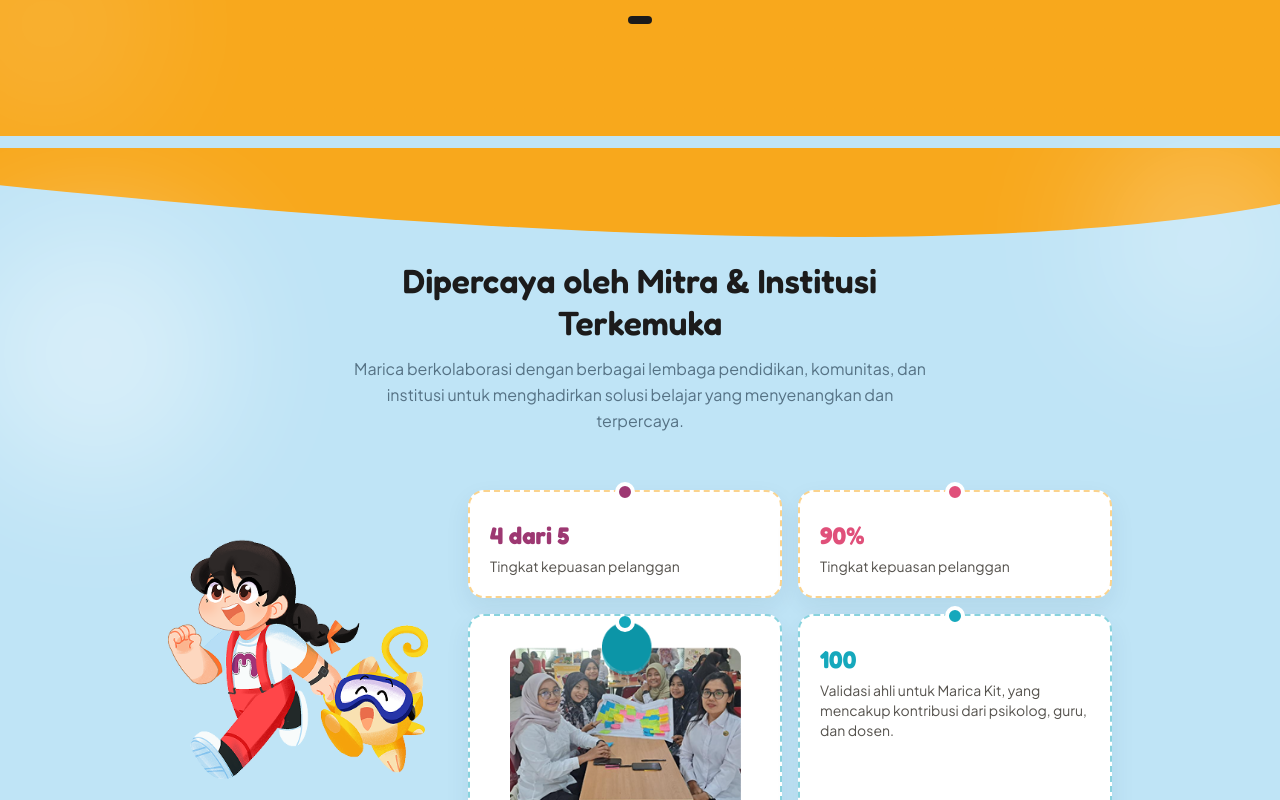
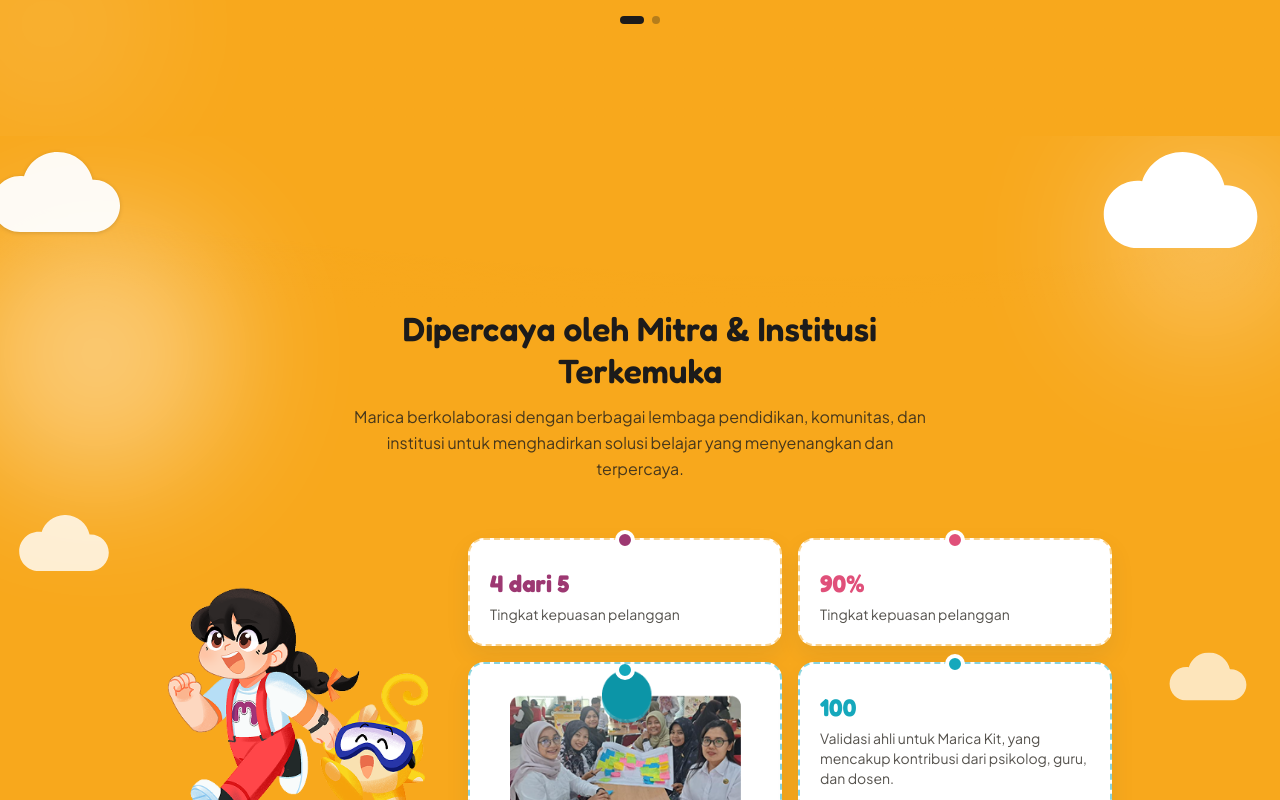
Before and after one commit to AjikiaRamadhani/LandingPageMarica, a Next.js app: page / in a window 1280 px wide. Shown: the part 6180-6980 px from the top of the page. Built offline with nearby package versions, Linux system fonts and the light colour scheme.

Commit message:
feature-main-3

```diff
--- a/app/components/BenefitsSection.tsx
+++ b/app/components/BenefitsSection.tsx
@@ -140,10 +140,10 @@ export default function BenefitsSection() {
         {benefits.map((item, i) => (
           <motion.div
             key={item.key}
-            initial={{ opacity: 0, y: 32 }}
-            whileInView={{ opacity: 1, y: 0 }}
-            viewport={{ once: true, amount: 0.2 }}
-            transition={{ duration: 0.6, delay: 0.05, ease: "easeOut" }}
+            initial={{ opacity: 0, x: item.reverse ? 96 : -96 }}
+            whileInView={{ opacity: 1, x: 0 }}
+            viewport={{ once: true, amount: 0.4, margin: "0px 0px -100px 0px" }}
+            transition={{ duration: 0.65, ease: "easeOut" }}
             className={`flex flex-col items-center gap-10 rounded-[32px] bg-white p-7 shadow-[0_20px_50px_rgba(120,60,10,0.15)] sm:p-9 lg:gap-14 lg:p-12 ${
               item.reverse ? "lg:flex-row-reverse" : "lg:flex-row"
             }`}
--- a/app/components/TestimonialSection.tsx
+++ b/app/components/TestimonialSection.tsx
@@ -68,7 +68,7 @@ export default function TestimonialSection() {
       const step = firstCard.offsetWidth + gap;
       setCardStep(step);
 
-      const visibleCount = Math.max(1, Math.round(viewport.offsetWidth / step));
+      const visibleCount = Math.max(1, Math.floor(viewport.offsetWidth / step));
       setMaxIndex(Math.max(0, testimonials.length - visibleCount));
     };
 
--- a/app/components/TrustSection.tsx
+++ b/app/components/TrustSection.tsx
@@ -32,9 +32,6 @@ const logos = Array.from({ length: 15 }, (_, i) => ({
   key: `logo-${i + 1}`,
   src: `/images/partners/logo-${i + 1}.png`,
 }));
-
-const logoRow1 = logos.slice(0, 8);
-const logoRow2 = logos.slice(8);
 
 function LogoMarqueeRow({
   items,
@@ -72,24 +69,51 @@ function LogoMarqueeRow({
   );
 }
 
+function CloudShape({ className }: { className?: string }) {
+  return (
+    <svg
+      viewBox="0 0 64 40"
+      className={className}
+      fill="currentColor"
+      aria-hidden
+    >
+      <path d="M50 40H14C6.268 40 0 33.732 0 26C0 18.268 6.268 12 14 12C14.676 12 15.343 12.048 16 12.14C18.28 5.06 24.928 0 32.8 0C41.316 0 48.44 5.936 50.28 13.868C50.52 13.856 50.76 13.848 51 13.848C58.18 13.848 64 19.668 64 26.848C64 34.028 58.18 40 51 40H50Z" />
+    </svg>
+  );
+}
+
 export default function TrustSection() {
   return (
-    <section className="relative overflow-hidden bg-marica-sky pb-20 pt-4 lg:pb-28">
-      {/* curved transition from the warm section above into blue */}
-      <div className="relative -mt-1 h-14 sm:h-20 lg:h-28">
+    <section className="relative overflow-hidden bg-marica-amber pb-20 pt-4 lg:pb-28">
+      {/* curved transition from the warm section above, melting down into the blue */}
+      <div className="relative -mt-1 h-20 overflow-hidden sm:h-28 lg:h-40">
+        {/* soft blurred echo of the wave to sell the "merging" feel */}
         <svg
-          viewBox="0 0 1440 120"
+          viewBox="0 0 1440 160"
+          preserveAspectRatio="none"
+          className="absolute inset-0 h-full w-full text-marica-amber/50 blur-2xl"
+        >
+          <path
+            d="M0,10 L1440,10 L1440,80 C1160,145 720,145 0,65 Z"
+            fill="currentColor"
+          />
+        </svg>
+        {/* crisp foreground wave */}
+        <svg
+          viewBox="0 0 1440 160"
           preserveAspectRatio="none"
           className="absolute inset-0 h-full w-full text-marica-amber"
         >
           <path
-            d="M0,0 L1440,0 L1440,60 C1160,110 720,110 0,40 Z"
+            d="M0,0 L1440,0 L1440,75 C1160,150 720,150 0,55 Z"
             fill="currentColor"
           />
         </svg>
+        {/* gradient seam so the wave dissolves into the sky background beneath it */}
+        <div className="absolute inset-x-0 bottom-0 h-20 bg-gradient-to-b from-transparent to-marica-amber" />
       </div>
 
-      {/* animated background blobs */}
+      {/* animated background blobs (glow) */}
       <div
         aria-hidden
         className="animate-blob-drift pointer-events-none absolute -left-10 top-24 h-64 w-64 rounded-full bg-white/40 blur-3xl"
@@ -99,6 +123,40 @@ export default function TrustSection() {
         className="animate-blob-drift pointer-events-none absolute right-0 top-6 h-48 w-48 rounded-full bg-white/30 blur-3xl"
         style={{ animationDelay: "3s" }}
       />
+
+      {/* decorative clouds scattered through the section */}
+      <motion.div
+        aria-hidden
+        className="pointer-events-none absolute -left-4 top-4 z-0 h-14 w-24 text-white/95 drop-shadow-sm sm:h-20 sm:w-36"
+        animate={{ x: [0, 10, 0] }}
+        transition={{ duration: 7, repeat: Infinity, ease: "easeInOut" }}
+      >
+        <CloudShape className="h-full w-full" />
+      </motion.div>
+      <motion.div
+        aria-hidden
+        className="pointer-events-none absolute right-2 top-8 z-0 h-16 w-28 text-white sm:h-24 sm:w-44 lg:top-4"
+        animate={{ x: [0, -12, 0] }}
+        transition={{ duration: 8.5, repeat: Infinity, ease: "easeInOut" }}
+      >
+        <CloudShape className="h-full w-full" />
+      </motion.div>
+      <motion.div
+        aria-hidden
+        className="pointer-events-none absolute left-2 top-[38%] z-0 h-10 w-20 text-white/80 sm:h-14 sm:w-28"
+        animate={{ y: [0, -8, 0] }}
+        transition={{ duration: 6, repeat: Infinity, ease: "easeInOut", delay: 1 }}
+      >
+        <CloudShape className="h-full w-full" />
+      </motion.div>
+      <motion.div
+        aria-hidden
+        className="pointer-events-none absolute right-6 top-[52%] z-0 h-9 w-16 text-white/70 sm:h-12 sm:w-24"
+        animate={{ y: [0, -6, 0] }}
+        transition={{ duration: 5.5, repeat: Infinity, ease: "easeInOut", delay: 0.5 }}
+      >
+        <CloudShape className="h-full w-full" />
+      </motion.div>
 
       <div className="relative z-10 mx-auto max-w-2xl px-6 text-center lg:px-10">
         <motion.h2
@@ -115,7 +173,7 @@ export default function TrustSection() {
           whileInView={{ opacity: 1, y: 0 }}
           viewport={{ once: true, amount: 0.5 }}
           transition={{ duration: 0.5, delay: 0.1 }}
-          className="mx-auto mt-3 max-w-xl font-body text-sm leading-relaxed text-[#3b5568]/80 sm:text-base"
+          className="mx-auto mt-3 max-w-xl font-body text-sm leading-relaxed text-marica-ink/80 sm:text-base"
         >
           Marica berkolaborasi dengan berbagai lembaga pendidikan, komunitas,
           dan institusi untuk menghadirkan solusi belajar yang menyenangkan
@@ -228,10 +286,9 @@ export default function TrustSection() {
         whileInView={{ opacity: 1, y: 0 }}
         viewport={{ once: true, amount: 0.3 }}
         transition={{ duration: 0.6, delay: 0.2 }}
-        className="relative z-10 mx-auto mt-14 max-w-6xl space-y-4 lg:mt-16"
+        className="relative z-10 mx-auto mt-14 max-w-6xl lg:mt-16"
       >
-        <LogoMarqueeRow items={logoRow1} direction="left" duration={32} />
-        <LogoMarqueeRow items={logoRow2} direction="right" duration={26} />
+        <LogoMarqueeRow items={logos} direction="left" duration={42} />
       </motion.div>
     </section>
   );
```
